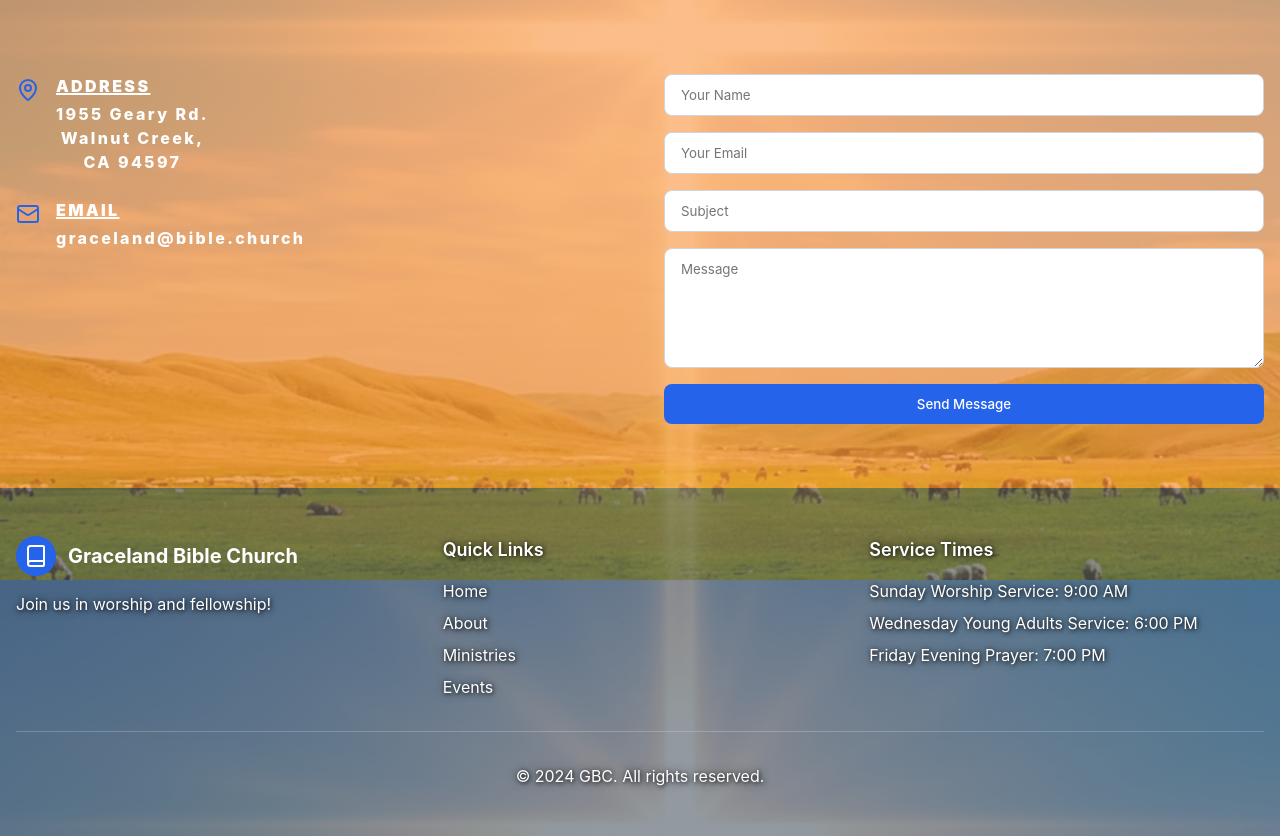
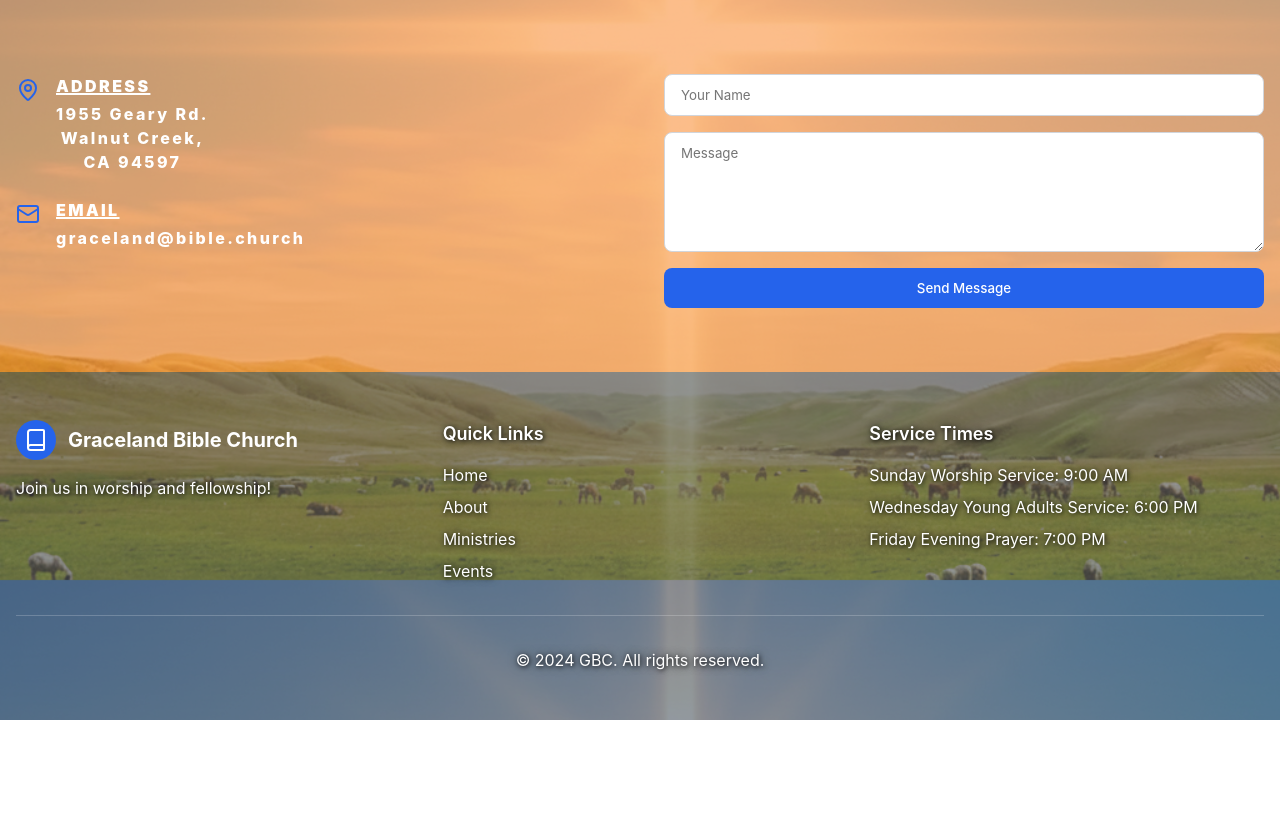
Before and after one commit to enkhbatMunkhbold/graceland_web, a React (Create React App) app in the folder client/: page /about in a window 1280 px wide. Shown: the part 1020-1856 px from the top of the page. After the commit the page ends 1740 px from the top, so only its background shows below. Built offline with nearby package versions, Linux system fonts and the light colour scheme; no server answers; the HTML template or start-up script is replaced by a standard one.

Commit message:
Add default username as 'Зочин' into Contact

```diff
--- a/client/src/components/Contact.js
+++ b/client/src/components/Contact.js
@@ -18,9 +18,12 @@ function Contact() {
   const handleSubmit = async () => {
     setSubmitting(true);
     setSubmitMessage('');
-
+    const payload = {
+      ...formData,
+      name: formData.name.trim() || 'Зочин'
+    };
     try {
-      await api.submitContact(formData);
+      await api.submitContact(payload);
       setSubmitMessage('Message sent successfully!');
       setFormData({ name: '', email: '', subject: '', message: '' });
     } catch (err) {
@@ -66,20 +69,20 @@ function Contact() {
               onChange={(e) => setFormData({...formData, name: e.target.value})}
               className="form-input"
             />
-            <input
+            {/* <input
               type="email"
               placeholder={t('yourEmail')}
               value={formData.email}
               onChange={(e) => setFormData({...formData, email: e.target.value})}
               className="form-input"
-            />
-            <input
+            /> */}
+            {/* <input
               type="text"
               placeholder={t('subject')}
               value={formData.subject}
               onChange={(e) => setFormData({...formData, subject: e.target.value})}
               className="form-input"
-            />
+            /> */}
             <textarea
               placeholder={t('message')}
               value={formData.message}
```
